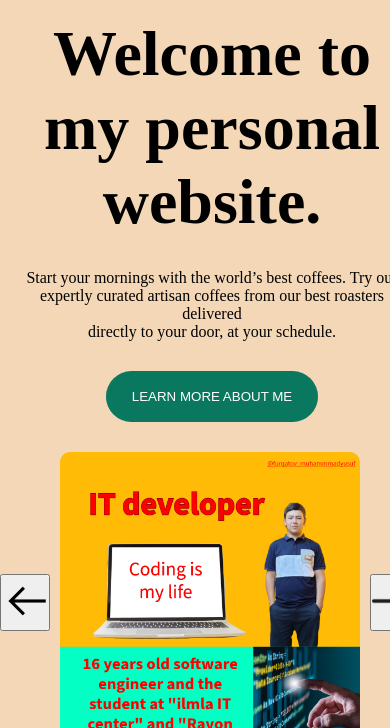
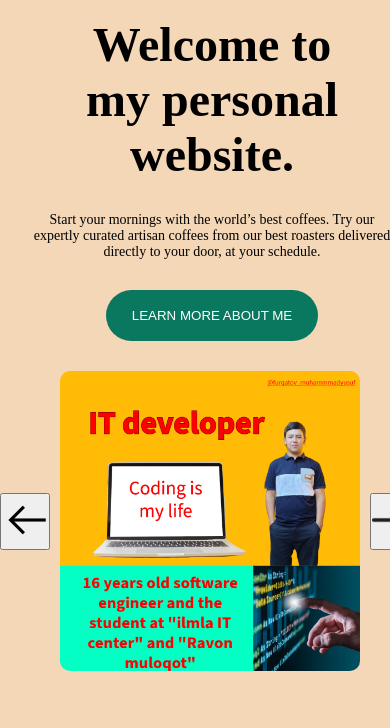
Before and after one commit to Furqatovm/perfect, a plain HTML site: page index.html in a window 390 px wide. Shown: the part 107-835 px from the top of the page. Drawn offline with Linux system fonts and the light colour scheme.

Commit message:
add new style tag

```diff
--- a/style.css
+++ b/style.css
@@ -281,5 +281,11 @@ img:hover{
         flex-direction: column;
         align-items: center;
     }
+    .hero-h1{
+        font-size: 3rem;
+    }
+    .hero-p{
+        font-size: 14px;
+    }
 
 }
```
